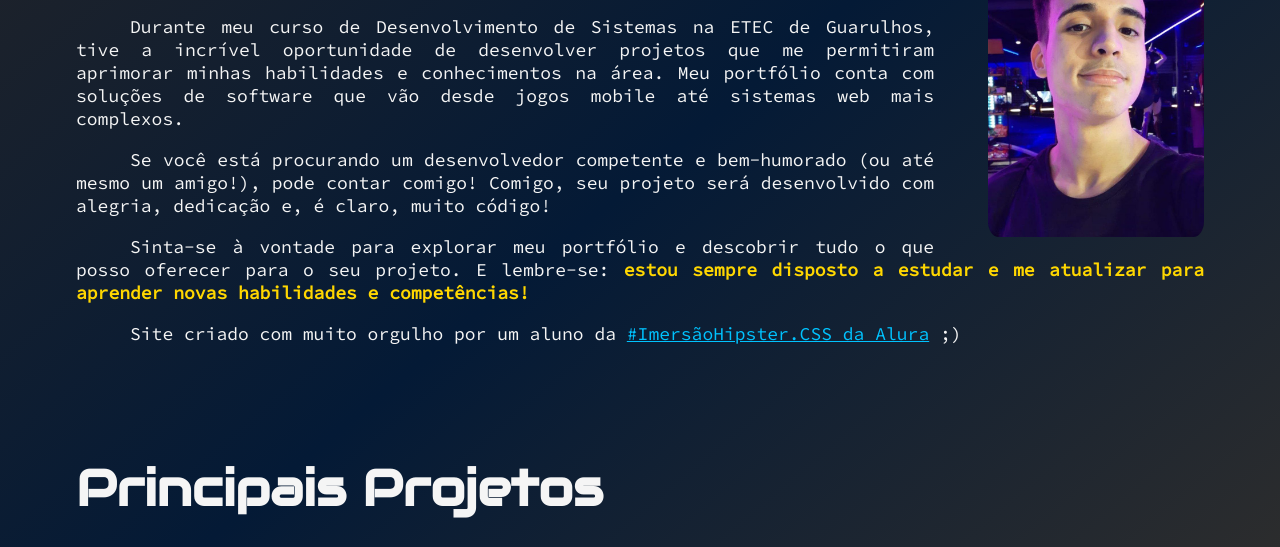
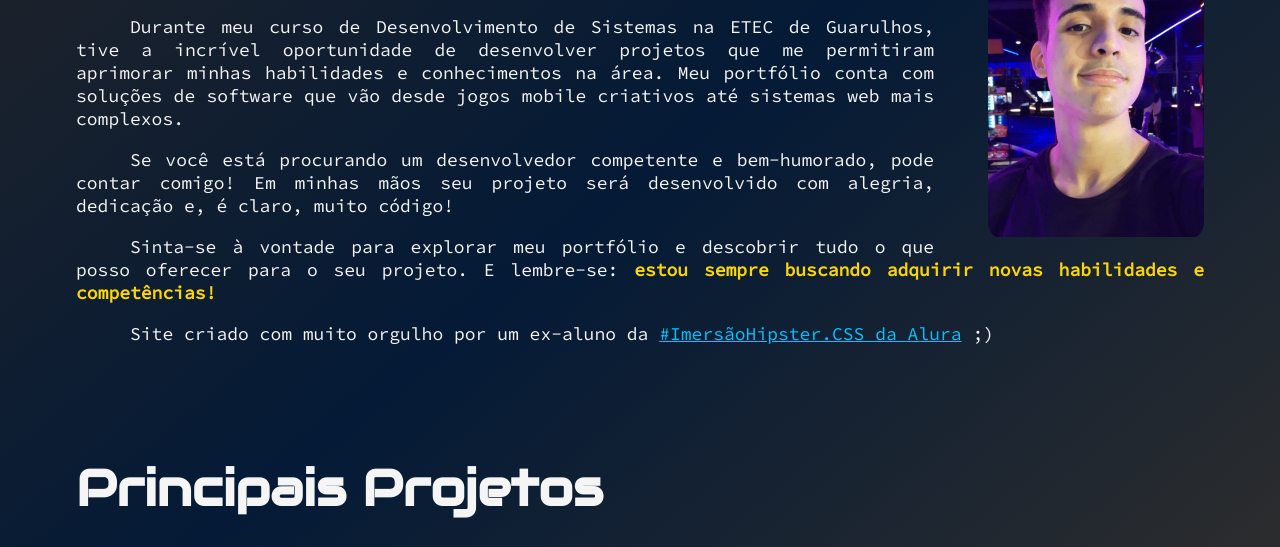
Before and after one commit to gabrieIbarboza/MyPortfolio, a plain HTML site: page index.html in a window 1280 px wide. Shown: the part 1022-1569 px from the top of the page. Drawn offline with nearby package versions, Linux system fonts and the light colour scheme.

Commit message:
update AboutMe

```diff
--- a/index.html
+++ b/index.html
@@ -45,19 +45,19 @@
       <img class="img-about" src="assets/img/Me.jpg" alt="GabrielKlark">
     </figure>
     <p>
-      Sou <span>Gabriel Barboza</span>, estudante de Análise e desenvolvimento de sistemas no Instituto Federal de São Paulo (IFSP) e estou muito contente que meu portfólio tenha chegado até você!
+      Sou <span>Gabriel Barboza</span>, programador há três anos e estou cursando Análise e desenvolvimento de sistemas no Instituto Federal de São Paulo (IFSP). É um prazer meu portfólio tenha chegado até você!
     </p>
     <p>
-      Durante meu curso de Desenvolvimento de Sistemas na ETEC de Guarulhos, tive a incrível oportunidade de desenvolver  projetos que me permitiram aprimorar minhas habilidades e conhecimentos na área. Meu portfólio conta com soluções de software que vão desde jogos mobile até sistemas web mais complexos.
+      Durante meu curso de Desenvolvimento de Sistemas na ETEC de Guarulhos, tive a incrível oportunidade de desenvolver  projetos que me permitiram aprimorar minhas habilidades e conhecimentos na área. Meu portfólio conta com soluções de software que vão desde jogos mobile criativos até sistemas web mais complexos.
     </p>
     <p>
-      Se você está procurando um desenvolvedor competente e bem-humorado (ou até mesmo um amigo!), pode contar comigo! Comigo, seu projeto será desenvolvido com alegria, dedicação e, é claro, muito código!
+      Se você está procurando um desenvolvedor competente e bem-humorado, pode contar comigo! Em minhas mãos seu projeto será desenvolvido com alegria, dedicação e, é claro, muito código!
     </p>
     <p>
-      Sinta-se à vontade para explorar meu portfólio e descobrir tudo o que posso oferecer para o seu projeto. E lembre-se: <span>estou sempre disposto a estudar e me atualizar para aprender novas habilidades e competências!</span>
+      Sinta-se à vontade para explorar meu portfólio e descobrir tudo o que posso oferecer para o seu projeto. E lembre-se: <span>estou sempre buscando adquirir novas habilidades e competências!</span>
     </p>
 
-    <p>Site criado com muito orgulho por um aluno da <a target="_blank" href="https://www.alura.com.br/imersao-css">#ImersãoHipster.CSS  da Alura</a> ;)</p>
+    <p>Site criado com muito orgulho por um ex-aluno da <a target="_blank" href="https://www.alura.com.br/imersao-css">#ImersãoHipster.CSS  da Alura</a> ;)</p>
   </section>
 
   <section class="portfolio" id="portfolio">
```
